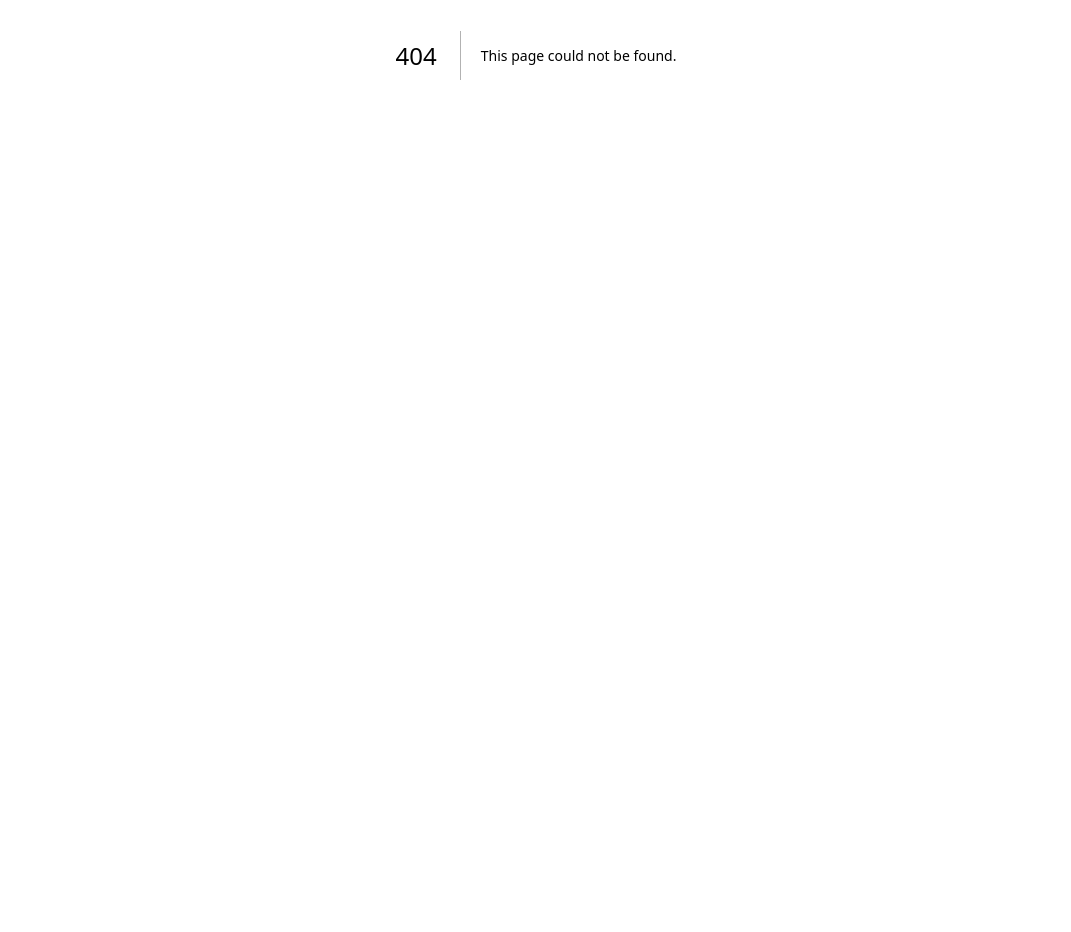
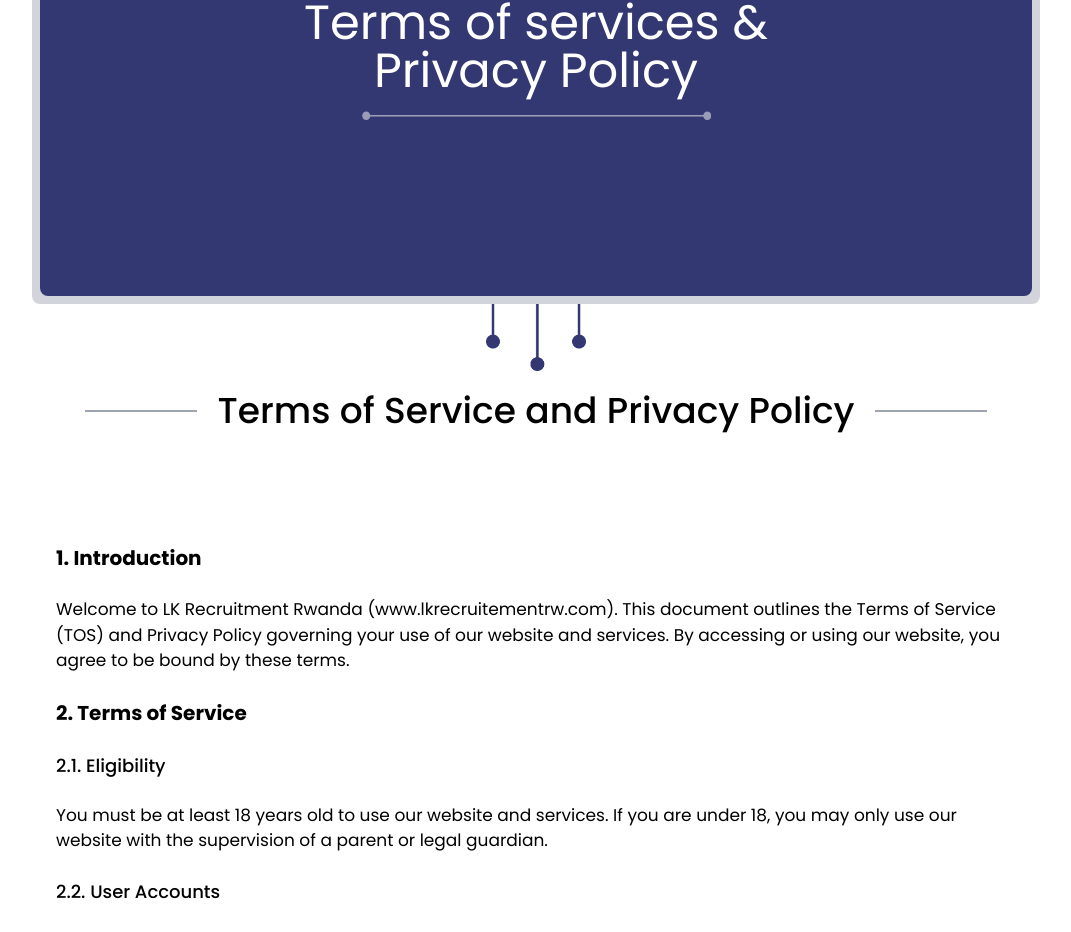
Before and after one commit to mariegrace31/recruitment_frontend, a Next.js app: page /privacy in a window 1280 px wide. Before the commit this address had no page. Shown: the part 345-1277 px from the top of the page, without its empty margins (104-1175 px from the left). Before the commit the page ends 800 px from the top, so only its background shows below. Built offline with nearby package versions, Linux system fonts and the light colour scheme.

Commit message:
Add privacy policy

```diff
--- a/app/components/Footer.jsx
+++ b/app/components/Footer.jsx
@@ -32,8 +32,8 @@ function Footer() {
 
         <div className='flex flex-col gap-4'>
           <h1 className='text-[12px] lg:text-[20px] font-medium text-white'>Support</h1>
-          <Link className='text-white text-[11px] lg:text-[15px] font-light' href='#privacy'>Privacy and Policy</Link>
-          <Link className='text-white text-[11px] lg:text-[15px] font-light' href='#contact'>Contact Us</Link>
+          <Link className='text-white text-[11px] lg:text-[15px] font-light' href='/privacy'>Privacy and Policy</Link>
+          <Link className='text-white text-[11px] lg:text-[15px] font-light' href='/contact'>Contact Us</Link>
         </div>
 
         <div className='flex flex-col gap-4'>
--- a/app/hrnews/page.jsx
+++ b/app/hrnews/page.jsx
@@ -70,7 +70,6 @@ function page() {
       </div>
       <Image src={lines} width={100} height={50} alt='lines' className=' mx-auto -mt-32 z-10 object-cover'/>
 
-
       <div>
       <div className="grid grid-cols-1 lg:grid-cols-3 gap-6 mt-0 lg:mt-32 p-16 px-3">
         {cards.slice(0, visibleCards).map((card) => (
--- /dev/null
+++ b/app/privacy/page.jsx
@@ -0,0 +1,101 @@
+import React from 'react';
+import hr from '../assets/abouthr.png';
+import lines from '../assets/linegroup.png';
+import Image from 'next/image';
+
+function Privacy() {
+  return (
+    <div className='bg-white'>
+      <div className='p-7 lg:p-20'>
+      <div className='bg-gray-300 relative p-2 rounded-lg w-[100%] lg:w-[90%] mt-20 mx-auto'>
+        <div className='bg-primary rounded-lg p-16 lg:p-44 relative'>
+          <h1 className='text-white text-center text-xl lg:text-5xl'>Terms of services & Privacy Policy</h1>
+          <Image src={hr} width={400} height={1} alt='hr' className='mx-auto mt-4 z-10 w-[140px] lg:w-[350px]' />
+        </div>
+      </div>
+      <Image src={lines} width={100} height={50} alt='lines' className=' mx-auto -mt-32 z-10 object-cover'/>
+      <div className='flex justify-center gap-5 items-center mt-5'>
+        <hr className='w-[15%] lg:w-[10%] border border-gray-400' />
+      <h2 className='text-[18px] text-center lg:text-4xl font-medium'>Terms of Service and Privacy Policy</h2>
+      <hr className='w-[15%] lg:w-[10%] border border-gray-400' />
+      </div>
+
+      <div className='flex flex-col gap-4 lg:gap-6 mt-4 lg:mt-8 p-5 lg:p-20'>
+        <h3 className='font-bold text-[16px] lg:text-[20px]'>1. Introduction</h3>
+        <p className='text-[13px] lg:text-[17px]'>Welcome to LK Recruitment Rwanda (www.lkrecruitementrw.com). This document outlines the Terms of Service (TOS) and Privacy Policy governing your use of our website and services. By accessing or using our website, you agree to be bound by these terms.</p>
+        <h3 className='font-bold text-[16px] lg:text-[20px]'>2. Terms of Service</h3>
+        <h4 className='text-[14px] lg:text-[18px] font-medium'>2.1. Eligibility</h4>
+        <p className='text-[13px] lg:text-[17px]'>You must be at least 18 years old to use our website and services. If you are under 18, you may only use our website with the supervision of a parent or legal guardian.</p>
+        <h4 className='text-[14px] lg:text-[18px] font-medium'>2.2. User Accounts</h4>
+        <p className='text-[13px] lg:text-[17px]'>To access certain features of our website, you may be required to create an account. You are responsible for maintaining the confidentiality of your account information, including your username, password, and any other information. You are solely responsible for all activities that occur under your account.</p>
+        <h4 className='text-[14px] lg:text-[18px] font-medium'>2.3. Content</h4>
+        <p className='text-[13px] lg:text-[17px]'>You are responsible for all content you submit to our website, including your profile information, resumes, and messages. You agree to use our website for lawful purposes only and to comply with all applicable laws and regulations. You may not submit any content that is illegal, harmful, threatening, abusive, harassing, defamatory, obscene, vulgar, or otherwise objectionable.</p>
+        <h4 className='text-[14px] lg:text-[18px] font-medium'>2.4. User Conduct</h4>
+        <p className='text-[13px] lg:text-[17px]'>You agree not to use our website to:</p>
+        <div>
+          <p className='text-[13px] lg:text-[17px]'>• Engage in any activity that is unlawful or violates these Terms of Service.</p>
+          <p className='text-[13px] lg:text-[17px]'>• Infringe on the intellectual property rights of others.</p>
+          <p className='text-[13px] lg:text-[17px]'>• Upload viruses or other malicious code.</p>
+          <p className='text-[13px] lg:text-[17px]'>• Interfere with the operation of our website or servers.</p>
+          <p className='text-[13px] lg:text-[17px]'>• Access or use our website in any way that is not expressly permitted by these Terms of Service.</p>
+        </div>
+        <h4 className='text-[14px] lg:text-[18px] font-medium'>2.5. Termination</h4>
+        <p className='text-[13px] lg:text-[17px]'>We may terminate your access to our website at any time, without notice, for any reason, including, but not limited to, violation of these Terms of Service.</p>
+        <h3 className='font-bold text-[16px] lg:text-[20px]'>3. Privacy Policy</h3>
+        <h4 className='text-[14px] lg:text-[18px] font-medium'>3.1. Information We Collect</h4>
+        <p className='text-[13px] lg:text-[17px]'>We collect personal information that you provide to us, such as:</p>
+        <div>
+          <p className='text-[13px] lg:text-[17px]'>• Your name, email address, phone number, and other contact information.</p>
+          <p className='text-[13px] lg:text-[17px]'>• Your resume, cover letter, and other job-related information.</p>
+          <p className='text-[13px] lg:text-[17px]'>• Information about your job preferences and skills.</p>
+          <p className='text-[13px] lg:text-[17px]'>• Your location and other demographic information.</p>
+        </div>
+        <p className='text-[13px] lg:text-[17px] font-medium'>We also collect information automatically, such as:</p>
+        <div>
+          <p className='text-[13px] lg:text-[17px]'>• Your IP address.</p>
+          <p className='text-[13px] lg:text-[17px]'>• Your browser type and operating system.</p>
+          <p className='text-[13px] lg:text-[17px]'>• The pages you visit on our website.</p>
+          <p className='text-[13px] lg:text-[17px]'>• The links you click on our website.</p>
+        </div>
+        <h4 className='text-[14px] lg:text-[18px] font-medium'>3.2. How We Use Your Information</h4>
+        <p className='text-[13px] lg:text-[17px] font-medium'>We use your personal information for the following purposes:</p>
+        <div>
+          <p className='text-[13px] lg:text-[17px]'>• To provide and improve our services.</p>
+          <p className='text-[13px] lg:text-[17px]'>• To process your job applications.</p>
+          <p className='text-[13px] lg:text-[17px]'>• To match you with relevant job opportunities.</p>
+          <p className='text-[13px] lg:text-[17px]'>• To communicate with you about your job applications and other relevant information.</p>
+          <p className='text-[13px] lg:text-[17px]'>• To send you marketing and promotional materials.</p>
+          <p className='text-[13px] lg:text-[17px]'>• To analyze our website traffic and user behavior.</p>
+        </div>
+        <h4 className='text-[14px] lg:text-[18px] font-medium'>3.3. Data Sharing</h4>
+        <p className='text-[13px] lg:text-[17px] font-medium'>We may share your personal information with third parties, such as:</p>
+        <div>
+          <p className='text-[13px] lg:text-[17px]'>• Our partner companies, who help us provide our services.</p>
+          <p className='text-[13px] lg:text-[17px]'>• Potential employers, for job applications.</p>
+          <p className='text-[13px] lg:text-[17px]'>• Service providers, who help us with website maintenance and operation.</p>
+          <p className='text-[13px] lg:text-[17px]'>• Law enforcement, if required by law.</p>
+        </div>
+        <h4 className='text-[14px] lg:text-[18px] font-medium'>3.4. Data Security</h4>
+        <p className='text-[13px] lg:text-[17px]'>We take reasonable measures to protect your personal information from unauthorized access, use, or disclosure. However, no website or online service can guarantee complete security.</p>
+        <h4 className='text-[14px] lg:text-[18px] font-medium'>3.5. Your Rights</h4>
+        <p className='text-[13px] lg:text-[17px] font-medium'>You have the right to:</p>
+        <div>
+          <p className='text-[13px] lg:text-[17px]'>• Access your personal information.</p>
+          <p className='text-[13px] lg:text-[17px]'>• Correct any inaccurate information.</p>
+          <p className='text-[13px] lg:text-[17px]'>• Delete your personal information.</p>
+          <p className='text-[13px] lg:text-[17px]'>• Opt out of marketing communications.</p>
+          <p className='text-[13px] lg:text-[17px]'>• Restrict processing of your data.</p>
+        </div>
+        <h3 className='font-bold text-[16px] lg:text-[20px]'>4. Changes to Our Policy</h3>
+        <p className='text-[13px] lg:text-[17px]'>We may update our Terms of Service and Privacy Policy from time to time. We will notify you of any material changes by posting a notice on our website.</p>
+        <h3>5. Contact Us</h3>
+        <p className='text-[13px] lg:text-[17px]'>If you have any questions about our Terms of Service or Privacy Policy, please contact us at: <span className='font-medium'>Email: lkgrouprw@gmail.com</span></p>
+        <h3 className='font-bold text-[16px] lg:text-[20px]'>6. Governing Law</h3>
+        <p className='text-[13px] lg:text-[17px]'>These Terms of Service and Privacy Policy shall be governed by and construed in accordance with the laws of Rwanda.</p>
+      </div>
+      </div>
+    </div>
+  )
+}
+
+export default Privacy;
```
